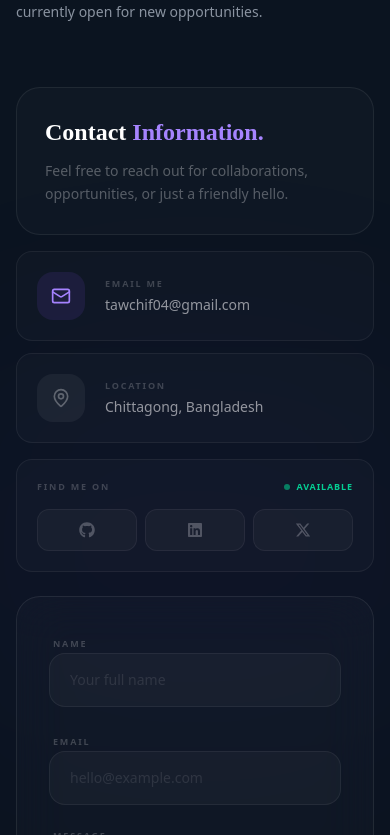
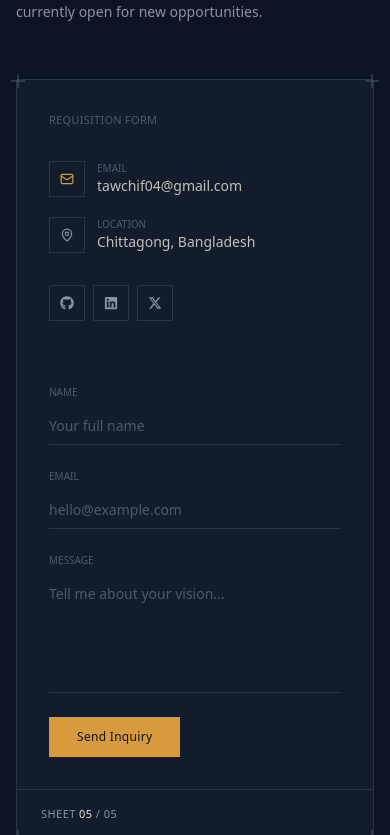
Before and after one commit to tawchifulislam/portfolio, a Next.js app: page / in a window 390 px wide. Shown: the part 5329-6164 px from the top of the page. Built offline with nearby package versions, Linux system fonts and the light colour scheme.

Commit message:
refactor: enhance Contact structure and improve readability

```diff
--- a/src/components/sections/Contact.jsx
+++ b/src/components/sections/Contact.jsx
@@ -2,54 +2,32 @@
 
 import { useState } from 'react';
 import { motion } from 'framer-motion';
-import { Mail, MapPin, ArrowUpRight } from 'lucide-react';
+import { Mail, MapPin } from 'lucide-react';
 import { personalInfo } from '@/lib/data';
-import { variants } from '@/lib/constants';
+import { variants, SHEET_NUMBERS, TOTAL_SHEETS } from '@/lib/constants';
 import { FaGithub, FaLinkedin } from 'react-icons/fa';
 import { FaXTwitter } from 'react-icons/fa6';
 import emailjs from '@emailjs/browser';
-import SectionTitle from '../ui/SectionTitle';
+import SectionTitle from '@/components/ui/SectionTitle';
+import CornerMarks from '@/components/ui/CornerMarks';
+import TitleBlock from '@/components/ui/TitleBlock';
 
 const socialLinks = [
-  {
-    icon: <FaGithub size={16} />,
-    href: personalInfo.social.github,
-    label: 'GitHub',
-  },
-  {
-    icon: <FaLinkedin size={16} />,
-    href: personalInfo.social.linkedin,
-    label: 'LinkedIn',
-  },
-  {
-    icon: <FaXTwitter size={16} />,
-    href: personalInfo.social.twitter,
-    label: 'Twitter',
-  },
+  { icon: <FaGithub size={14} />, href: personalInfo.social.github, label: 'GitHub' },
+  { icon: <FaLinkedin size={14} />, href: personalInfo.social.linkedin, label: 'LinkedIn' },
+  { icon: <FaXTwitter size={14} />, href: personalInfo.social.twitter, label: 'Twitter' },
 ];
 
-const contactItems = [
-  {
-    icon: <Mail size={20} />,
-    label: 'Email Me',
-    value: personalInfo.email,
-    href: 'mailto:' + personalInfo.email,
-  },
-  {
-    icon: <MapPin size={20} />,
-    label: 'Location',
-    value: personalInfo.location,
-    href: null,
-  },
-];
+const statusLabels = {
+  idle: 'Send Inquiry',
+  sending: 'Sending...',
+  sent: 'Message Sent',
+  error: 'Error, Try Again',
+};
 
 export default function Contact() {
-  const [formData, setFormData] = useState({
-    name: '',
-    email: '',
-    message: '',
-  });
-  const [status, setStatus] = useState(null);
+  const [formData, setFormData] = useState({ name: '', email: '', message: '' });
+  const [status, setStatus] = useState('idle');
 
   const handleChange = e => {
     setFormData({ ...formData, [e.target.name]: e.target.value });
@@ -62,109 +40,77 @@ export default function Contact() {
       .send(
         process.env.NEXT_PUBLIC_EMAILJS_SERVICE_ID,
         process.env.NEXT_PUBLIC_EMAILJS_TEMPLATE_ID,
-        {
-          name: formData.name,
-          email: formData.email,
-          message: formData.message,
-        },
+        formData,
         process.env.NEXT_PUBLIC_EMAILJS_PUBLIC_KEY,
       )
       .then(
         () => {
           setStatus('sent');
           setFormData({ name: '', email: '', message: '' });
-          setTimeout(() => setStatus(null), 5000);
+          setTimeout(() => setStatus('idle'), 5000);
         },
         error => {
           console.error('EmailJS Error:', error);
           setStatus('error');
-          setTimeout(() => setStatus(null), 5000);
+          setTimeout(() => setStatus('idle'), 5000);
         },
       );
   };
 
   return (
-    <section
-      id="contact"
-      className="relative py-24 px-4 sm:px-6 overflow-hidden"
-    >
-      <div className="absolute top-1/2 left-1/2 -translate-x-1/2 -translate-y-1/2 w-150 h-100 bg-violet-600/3 rounded-full blur-[120px] pointer-events-none" />
-
+    <><section id="contact" className="relative px-4 sm:px-6 py-24">
       <div className="max-w-7xl mx-auto">
         <SectionTitle
           title="Get In Touch"
-          subtitle="Let's build something exceptional together. I'm currently open for new opportunities."
-        />
+          subtitle="Let's build something exceptional together. I'm currently open for new opportunities." />
 
-        <div className="mt-16 grid grid-cols-1 lg:grid-cols-5 gap-6 items-stretch">
-          {/* Left */}
+        <div className="sheet">
+          <CornerMarks />
+
+          <div className="grid grid-cols-1 lg:grid-cols-12 lg:divide-x lg:divide-line">
+            {/* Left: contact details */}
             <motion.div
               variants={variants.slideLeft}
               initial="hidden"
               whileInView="visible"
               viewport={{ once: true }}
-            className="lg:col-span-2 flex flex-col gap-4"
+              className="lg:col-span-4 p-8 sm:p-10 flex flex-col gap-8"
             >
-            {/* Header card */}
-            <div className="p-7 rounded-3xl bg-white/2 border border-white/[0.07]">
-              <h3 className="text-2xl font-bold font-[--font-syne] text-white mb-3">
-                Contact <span className="text-violet-400">Information.</span>
-              </h3>
-              <p className="text-white/30 text-sm leading-relaxed">
-                Feel free to reach out for collaborations, opportunities, or
-                just a friendly hello.
+              <p className="font-mono text-[11px] tracking-wide text-faint">
+                REQUISITION FORM
               </p>
-            </div>
 
-            {/* Contact items - flex-1 so they stretch */}
-            <div className="flex flex-col gap-3 flex-1">
-              {contactItems.map(item => (
-                <div key={item.label} className="flex-1">
-                  {item.href ? (
+              <div className="flex flex-col gap-5">
+
                 <a
-                      href={item.href}
-                      className="group flex items-center gap-5 p-5 h-full rounded-2xl bg-white/2 border border-white/6 hover:border-violet-500/25 transition-all duration-500 w-full"
+                  href={`mailto:${personalInfo.email}`}
+                  className="group flex items-center gap-3"
                 >
-                      <div className="w-12 h-12 flex items-center justify-center rounded-2xl bg-violet-500/10 text-violet-400 group-hover:bg-violet-500 group-hover:text-white transition-all duration-300 shrink-0">
-                        {item.icon}
-                      </div>
+                <span className="w-9 h-9 flex items-center justify-center border border-line text-brass group-hover:border-brass-dim transition-colors duration-300">
+                  <Mail size={14} />
+                </span>
                 <div>
-                        <p className="text-[9px] font-black tracking-[0.2em] text-white/20 uppercase mb-1">
-                          {item.label}
-                        </p>
-                        <p className="text-sm text-white/55 group-hover:text-white/80 transition-colors duration-300">
-                          {item.value}
+                  <p className="font-mono text-[10px] text-faint">EMAIL</p>
+                  <p className="text-sm text-paper/80 group-hover:text-paper transition-colors duration-300">
+                    {personalInfo.email}
                   </p>
                 </div>
               </a>
-                  ) : (
-                    <div className="flex items-center gap-5 p-5 h-full rounded-2xl bg-white/2 border border-white/6">
-                      <div className="w-12 h-12 flex items-center justify-center rounded-2xl bg-white/5 text-white/30 shrink-0">
-                        {item.icon}
-                      </div>
+
+              <div className="flex items-center gap-3">
+                <span className="w-9 h-9 flex items-center justify-center border border-line text-muted">
+                  <MapPin size={14} />
+                </span>
                 <div>
-                        <p className="text-[9px] font-black tracking-[0.2em] text-white/20 uppercase mb-1">
-                          {item.label}
+                  <p className="font-mono text-[10px] text-faint">LOCATION</p>
+                  <p className="text-sm text-paper/80">
+                    {personalInfo.location}
                   </p>
-                        <p className="text-sm text-white/55">{item.value}</p>
                 </div>
               </div>
-                  )}
-                </div>
-              ))}
               </div>
 
-            <div className="p-5 rounded-2xl bg-white/2 border border-white/6 flex flex-col gap-4">
-              <div className="flex items-center justify-between">
-                <p className="text-[9px] font-black tracking-[0.2em] uppercase text-white/20">
-                  Find me on
-                </p>
-                <span className="flex items-center gap-1.5 text-[9px] font-bold tracking-widest uppercase text-emerald-400">
-                  <span className="w-1.5 h-1.5 rounded-full bg-emerald-400 animate-pulse" />
-                  Available
-                </span>
-              </div>
-              <div className="flex items-center gap-2">
+              <div className="mt-auto flex items-center gap-2">
                 {socialLinks.map(social => (
                   <a
                     key={social.label}
@@ -172,32 +118,27 @@ export default function Contact() {
                     target="_blank"
                     rel="noopener noreferrer"
                     aria-label={social.label}
-                    className="flex-1 flex items-center justify-center gap-2 py-3 rounded-xl bg-white/3 border border-white/6 text-white/25 hover:text-violet-400 hover:border-violet-500/30 hover:bg-violet-500/5 transition-all duration-300 text-xs font-medium"
+                    className="w-9 h-9 flex items-center justify-center border border-line text-muted hover:text-brass hover:border-brass-dim transition-colors duration-300"
                   >
                     {social.icon}
-                    <span className="hidden sm:inline">{social.label}</span>
                   </a>
                 ))}
               </div>
-            </div>
             </motion.div>
 
-          {/* Right - Form */}
+      {/* Right: form */}
       <motion.div
         variants={variants.slideRight}
         initial="hidden"
         whileInView="visible"
         viewport={{ once: true }}
-            className="lg:col-span-3"
+        className="lg:col-span-8 p-8 sm:p-10"
       >
-            <form
-              onSubmit={handleSubmit}
-              className="h-full p-8 rounded-3xl bg-white/2 border border-white/8 backdrop-blur-xl flex flex-col gap-6"
-            >
-              <div className="grid grid-cols-1 sm:grid-cols-2 gap-5">
-                <div className="space-y-2">
-                  <label className="text-[9px] font-black tracking-[0.2em] text-white/20 uppercase ml-1">
-                    Name
+        <form onSubmit={handleSubmit} className="flex flex-col gap-6">
+          <div className="grid grid-cols-1 sm:grid-cols-2 gap-6">
+            <div className="flex flex-col gap-2">
+              <label className="font-mono text-[10px] text-faint">
+                NAME
               </label>
               <input
                 type="text"
@@ -206,12 +147,11 @@ export default function Contact() {
                 onChange={handleChange}
                 placeholder="Your full name"
                 required
-                    className="w-full px-5 py-4 rounded-2xl bg-white/3 border border-white/6 focus:border-violet-500/50 text-white/80 outline-none transition-all placeholder:text-white/10 text-sm"
-                  />
+                className="bg-transparent border-b border-line focus:border-brass py-2 text-sm text-paper outline-none transition-colors placeholder:text-faint" />
             </div>
-                <div className="space-y-2">
-                  <label className="text-[9px] font-black tracking-[0.2em] text-white/20 uppercase ml-1">
-                    Email
+            <div className="flex flex-col gap-2">
+              <label className="font-mono text-[10px] text-faint">
+                EMAIL
               </label>
               <input
                 type="email"
@@ -220,14 +160,13 @@ export default function Contact() {
                 onChange={handleChange}
                 placeholder="hello@example.com"
                 required
-                    className="w-full px-5 py-4 rounded-2xl bg-white/3 border border-white/6 focus:border-violet-500/50 text-white/80 outline-none transition-all placeholder:text-white/10 text-sm"
-                  />
+                className="bg-transparent border-b border-line focus:border-brass py-2 text-sm text-paper outline-none transition-colors placeholder:text-faint" />
             </div>
           </div>
 
-              <div className="space-y-2 flex-1 flex flex-col">
-                <label className="text-[9px] font-black tracking-[0.2em] text-white/20 uppercase ml-1">
-                  Message
+          <div className="flex flex-col gap-2">
+            <label className="font-mono text-[10px] text-faint">
+              MESSAGE
             </label>
             <textarea
               name="message"
@@ -235,30 +174,24 @@ export default function Contact() {
               onChange={handleChange}
               placeholder="Tell me about your vision..."
               required
-                  className="w-full flex-1 min-h-52 px-5 py-4 rounded-2xl bg-white/3 border border-white/6 focus:border-violet-500/50 text-white/80 outline-none transition-all placeholder:text-white/10 resize-none text-sm"
-                />
+              rows={5}
+              className="bg-transparent border-b border-line focus:border-brass py-2 text-sm text-paper outline-none transition-colors placeholder:text-faint resize-none" />
           </div>
 
-              <motion.button
+          <button
             type="submit"
             disabled={status === 'sending'}
-                whileHover={{ scale: 1.01 }}
-                whileTap={{ scale: 0.98 }}
-                className="relative overflow-hidden w-full flex items-center justify-center gap-3 px-8 py-4 rounded-2xl bg-violet-600 hover:bg-violet-500 text-white text-[10px] font-black tracking-[0.2em] uppercase transition-all duration-300 shadow-[0_0_30px_rgba(124,58,237,0.25)] disabled:opacity-50 disabled:cursor-not-allowed before:absolute before:inset-0 before:-translate-x-full hover:before:translate-x-full before:bg-linear-to-r before:from-transparent before:via-white/20 before:to-transparent before:transition-transform before:duration-700"
+            className="self-start px-7 py-3 bg-brass text-ink text-xs font-medium tracking-wide hover:bg-paper transition-colors duration-300 disabled:opacity-50 disabled:cursor-not-allowed"
           >
-                {status === 'sending'
-                  ? 'Sending...'
-                  : status === 'sent'
-                    ? 'Message Sent! ✓'
-                    : status === 'error'
-                      ? 'Error! Try Again'
-                      : 'Send Inquiry'}
-                <ArrowUpRight size={15} />
-              </motion.button>
+            {statusLabels[status]}
+          </button>
         </form>
       </motion.div>
           </div>
+          <TitleBlock sheetNumber={SHEET_NUMBERS.contact} total={TOTAL_SHEETS} />
+        </div>
       </div>
     </section>
+    </>
   );
 }
```
Lines whose indentation alone changed are shown as unchanged.
